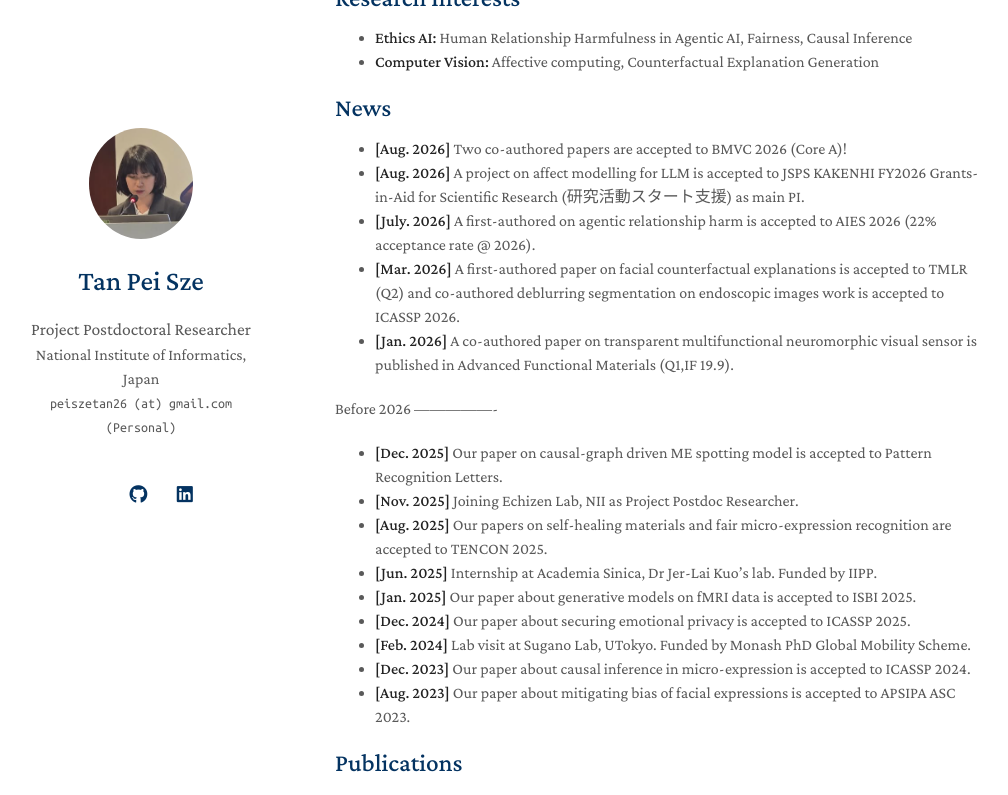
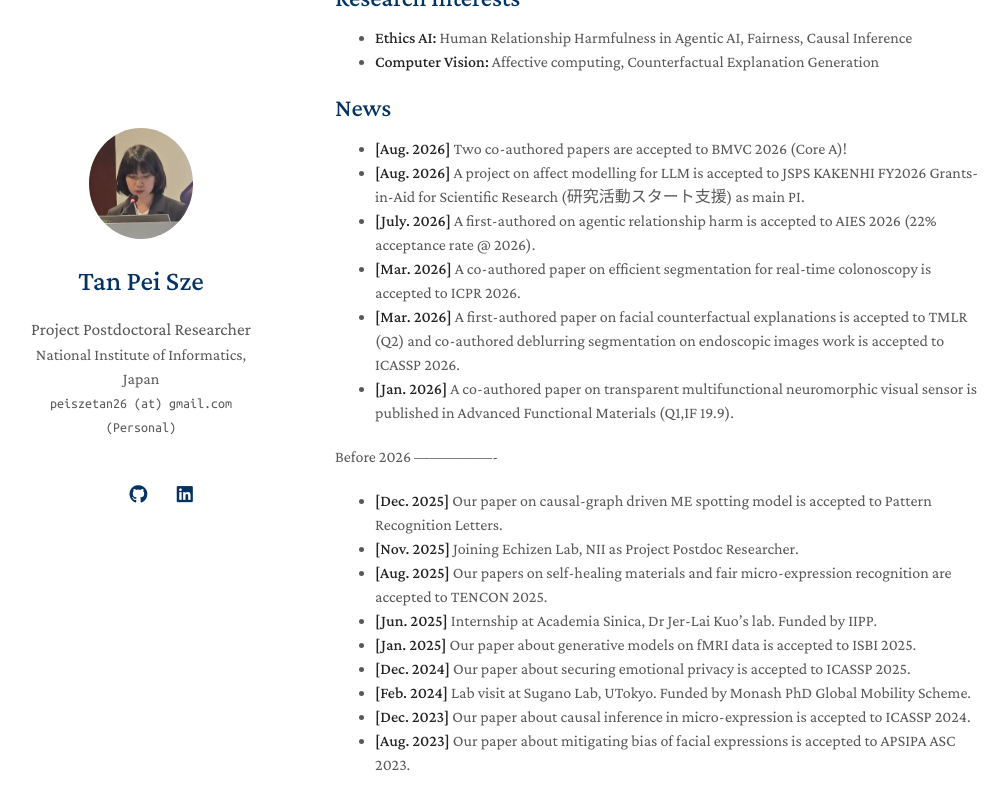
Before and after one commit to noobasuna/tpeisze, a Jekyll site: the page built from index.md, in a window 1280 px wide and 900 px high, scrolled down 333 px, cut to the strip 0-795 px from the top of the window. Shown: the whole strip, without its empty margins (135-1143 px from the left). Built offline with Jekyll 4.4.1, drawn with Linux system fonts in a browser that asks for light colours; a style sheet for code colours, icons or effects is not loaded; our own code applies the rules of GitHub Pages for plain Markdown files.

Commit message:
Add news entry for paper acceptance at ICPR 2026

```diff
--- a/index.md
+++ b/index.md
@@ -15,6 +15,7 @@ I am a Postdoctoral Fellow in Echizen Lab, National Institute of Informatics, Ja
 - **[Aug. 2026]** Two co-authored papers are accepted to BMVC 2026 (Core A)!
 - **[Aug. 2026]** A project on affect modelling for LLM is accepted to JSPS KAKENHI FY2026 Grants-in-Aid for Scientific Research (研究活動スタート支援) as main PI.
 - **[July. 2026]** A first-authored on agentic relationship harm is accepted to AIES 2026 (22% acceptance rate @ 2026).
+- **[Mar. 2026]** A co-authored paper on efficient segmentation for real-time colonoscopy is accepted to ICPR 2026.
 - **[Mar. 2026]** A first-authored paper on facial counterfactual explanations is accepted to TMLR (Q2) and co-authored deblurring segmentation on endoscopic images work is accepted to ICASSP 2026.
 - **[Jan. 2026]** A co-authored paper on transparent multifunctional neuromorphic visual sensor is published in Advanced Functional Materials (Q1,IF 19.9).
 
```
